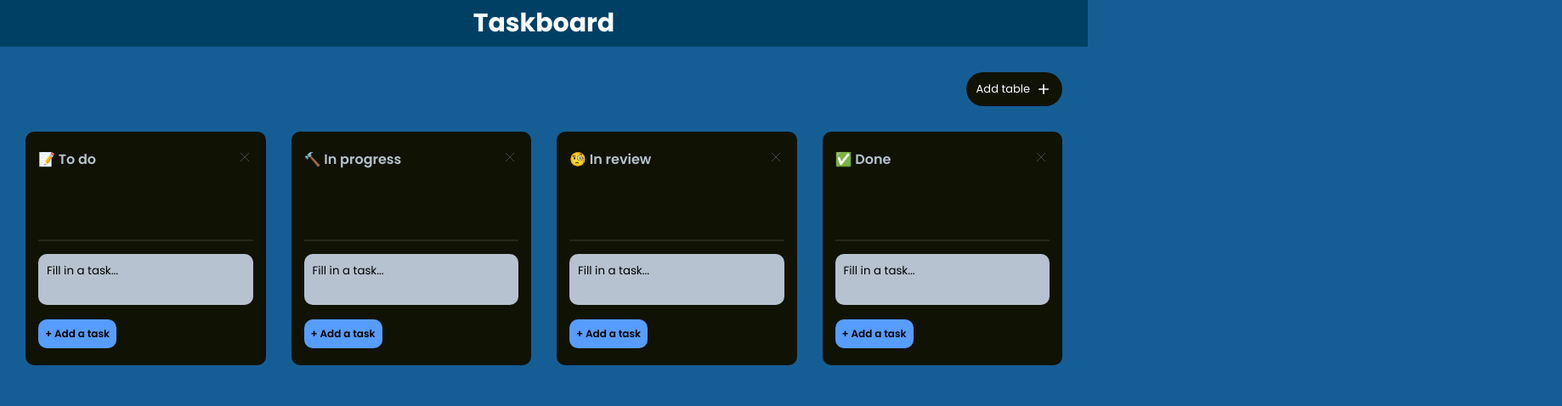
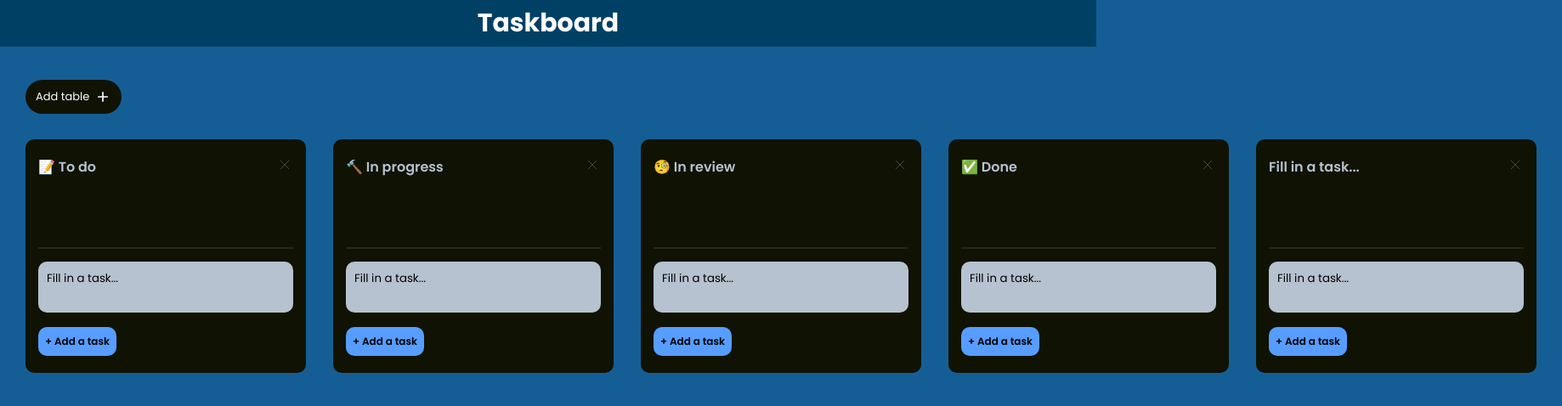
Before and after one commit to IzzetGunturk/Taskboard, a Vue app: page / in a window 1280 px wide. Shown: the top 478 px of the page at 85% size, 1838 px wide, since content can reach past the window. Built offline with nearby package versions, Linux system fonts and the light colour scheme.

Commit message:
Made container scrollable on desktop

```diff
--- a/src/components/Navbar.vue
+++ b/src/components/Navbar.vue
@@ -19,5 +19,8 @@ export default {
   justify-content: center;
   padding: 5px;
   font-size: 15px;
+  position: fixed;
+  width: 100%;
+  z-index: 999;
 }
 </style>
--- a/src/views/Board.vue
+++ b/src/views/Board.vue
@@ -13,6 +13,7 @@ export default {
         { title: '🔨 In progress', tasks: [], newTask: '' },
         { title: '🧐 In review', tasks: [], newTask: '' },
         { title: '✅ Done', tasks: [], newTask: '' },
+        { title: 'Fill in a task...', tasks: [], newTask: '' },
       ]
     };
   },
@@ -90,9 +91,10 @@ export default {
 <style>
 .addTableContainer {
   display: flex;
-  justify-content: flex-end;
+  justify-content: flex-start;
   padding-left: 30px;
   padding-right: 30px;
+  padding-top: 64px;
 }
 
 .buttonAddTable {
@@ -119,12 +121,13 @@ export default {
 }
 
 .container {
+  padding: 30px;
+  overflow-x: auto;
+  overflow-y: hidden;
+  position: absolute;
   display: flex;
   flex-direction: row;
-  align-items: flex-start;
-  justify-content: center;
-  gap: 30px;
-  padding: 30px;
+  gap: 32px;
 }
 
 .titleSection {
```
